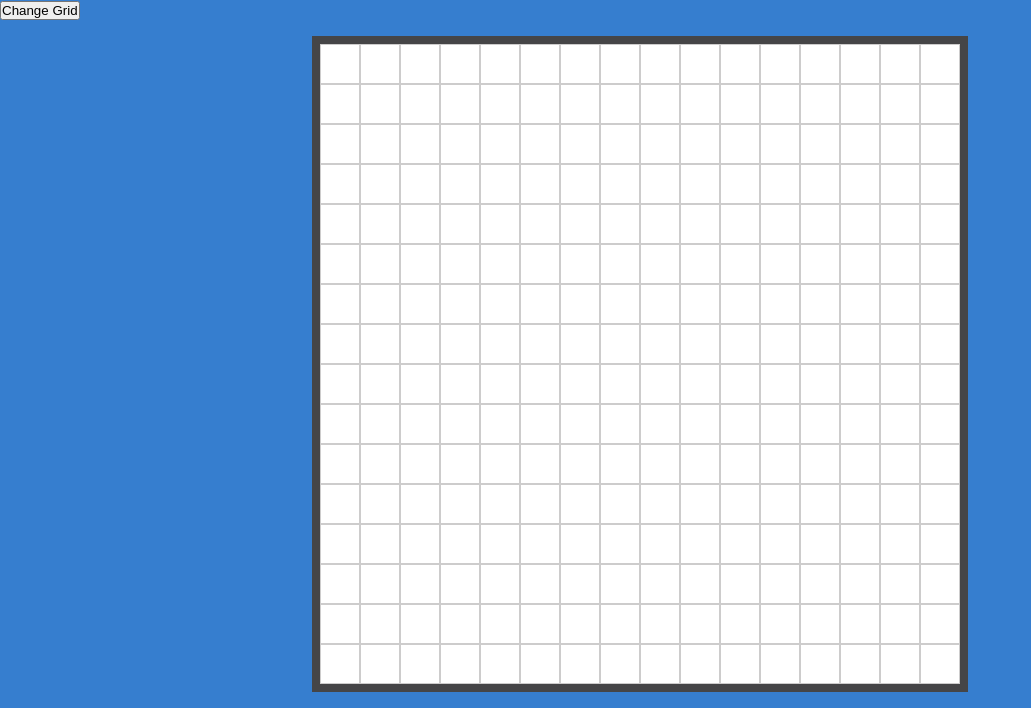
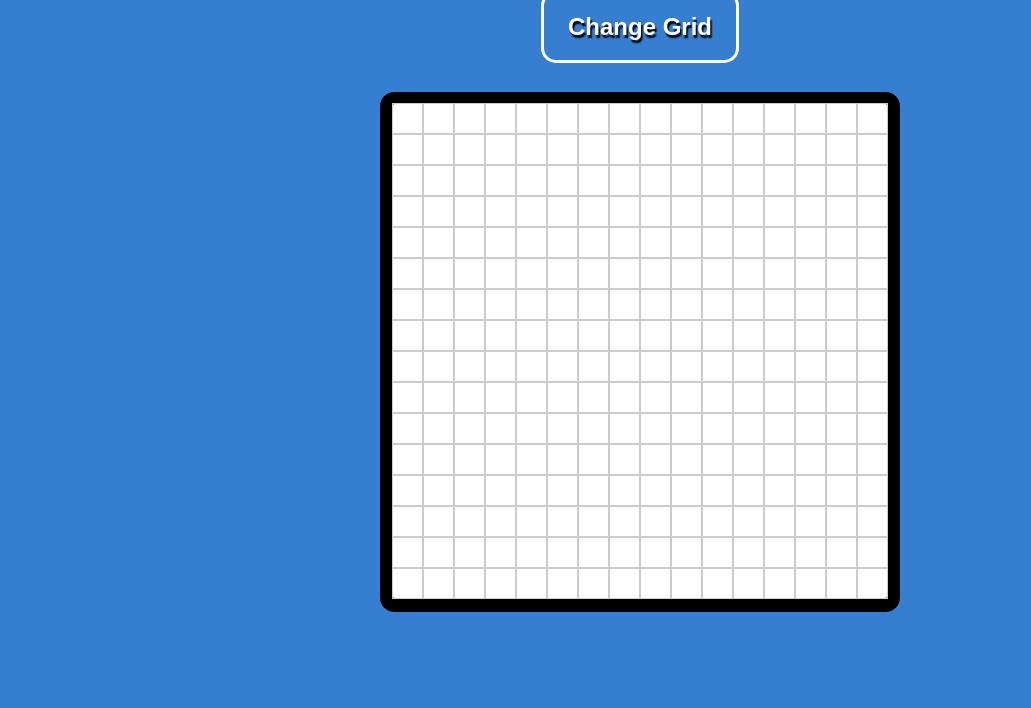
Before and after one commit to carlosfrontend/etch-a-sketch, a plain HTML site: page index.html in a window 1280 px wide. Shown: the part 109-817 px from the top of the page, without its empty margins (0-1031 px from the left). Drawn offline with Linux system fonts and the light colour scheme.

Commit message:
Feat: draw, createGrid and changeGrid functions

```diff
--- a/index.js
+++ b/index.js
@@ -1,15 +1,45 @@
 const container = document.getElementById('container');
+const newContainer = document.getElementById('container');
 const h1 = document.createElement('h1');
 const fragment = document.createDocumentFragment();
-let div;
 const squares = document.querySelectorAll('#container')[0].childNodes;
 const buttonChangeGrid = document.createElement('button');
+const CONTAINER_WIDTH = document.getElementById('container').offsetWidth;
+let squaresNumPerSide = 16;
+let side = CONTAINER_WIDTH / squaresNumPerSide;
+let squaresNum = Math.pow(squaresNumPerSide, 2);
 
-for (let i = 0; i < 256; i++) {
-  div = document.createElement('div');
-  div.className = 'square';
-  fragment.appendChild(div);
+const draw = () => {
+
+  squares.forEach((square, index) => square.addEventListener('mouseover', () => {
+
+    square.style.background = '#333';
+
+  }));
+
+  squares.forEach(square => square.addEventListener('mouseleave', () => {
+
+    square.style.background = '#555';
+
+  }));
+
 }
+
+const createGrid = function () {
+
+  for (let i = 0; i < squaresNum; i++) {
+
+    const div = document.createElement('div');
+    div.className = 'square';
+    div.style.width = `${side / 16}em`;
+    div.style.height = `${side / 16}em`;
+    fragment.appendChild(div);
+
+  }
+
+}
+
+window.addEventListener('ready', createGrid());
 
 h1.className = 'title';
 h1.textContent = 'Sketch App';
@@ -17,19 +47,31 @@ h1.textContent = 'Sketch App';
 container.before(h1);
 container.appendChild(fragment);
 
-squares.forEach((square, index) => square.addEventListener('mouseover', () => {
-  square.style.background = '#333';
-}));
-
-squares.forEach(square => square.addEventListener('mouseleave', () => {
-  square.style.background = '#555';
-}));
-
 buttonChangeGrid.textContent = 'Change Grid';
 buttonChangeGrid.className = 'change-grid';
-buttonChangeGrid.setAttribute('onclick', 'changeGrid()' );
+buttonChangeGrid.setAttribute('onclick', 'changeGrid(fragment)');
 container.before(buttonChangeGrid);
 
 let changeGrid = () => {
+  squaresNumPerSide = Number(prompt('Enter a number'));
+  side = CONTAINER_WIDTH / squaresNumPerSide;
+  squaresNum = Math.pow(squaresNumPerSide, 2)
 
-}
+  document.querySelectorAll('.square').forEach(square => square.parentNode.removeChild(square)); //Remove squares from container
+
+  buttonChangeGrid.after(newContainer);
+
+
+  for (let i = 0; i < squaresNum; i++) {
+
+    const newDiv = document.createElement('div');
+    newDiv.className = 'square';
+    newDiv.style.width = `${side / 16}em`;
+    newDiv.style.height = `${side / 16}em`;
+    fragment.appendChild(newDiv);
+  }
+  container.appendChild(fragment);
+  draw();
+};
+
+draw();
--- a/main.css
+++ b/main.css
@@ -10,25 +10,55 @@ body {
 
 .title {
   font-family: 'Leckerli One', cursive;
-  font-size: 3.5em;
+  font-size: 3.5rem;
   text-align: center;
-  padding: .3em;
   color:#fff;
+  padding: .75rem;
+  text-shadow: .0625rem .125rem .125rem #000;
 }
 
 #container {
   display: flex;
   flex-wrap: wrap;
   margin: 1em auto;
-  height: auto;
-  width: 656px; /* 640px wide + 16px border left and right sum*/
-  border: 8px solid #454547; /*16px is sum of left and right border */
+  height: 31em;
+  width: 31em;
   background-color: #ffffff;
+  box-shadow: 0px 0.0625em 0em 0.75em black;
+  border-radius: 0.3125em ;
 }
 
 .square {
-  height: 40px;
-  width: 40px;
-  border: .3px solid #cdcccc;
+  /* height: 1.875rem;
+  width: 1.875rem; */
+  border: 0.01875em solid #cdcccc;
   cursor: pointer;
 }
+
+.change-grid {
+ display: block;
+ margin: auto;
+ margin-bottom: 40px;
+ padding: .8em 1em;
+ font-size: 1.5rem;
+ font-weight: bold;
+ border:.1875rem solid #fff;
+ outline: none;
+ background-color: transparent;
+ color:#ffffff;
+ border-radius: 0.625em;
+ cursor: pointer;
+ transition: background-color;
+ transition: color;
+ transition: border;
+ transition: letter-spacing .228s ease-in-out;
+ text-shadow: 0.0625em 0.125em 0.0625em #000;
+}
+
+.change-grid:hover {
+  background-color:#eeff00;
+  color: #000000;
+  letter-spacing: .125rem;
+  border:.1875rem solid #000;
+  text-shadow: none;
+}
```
